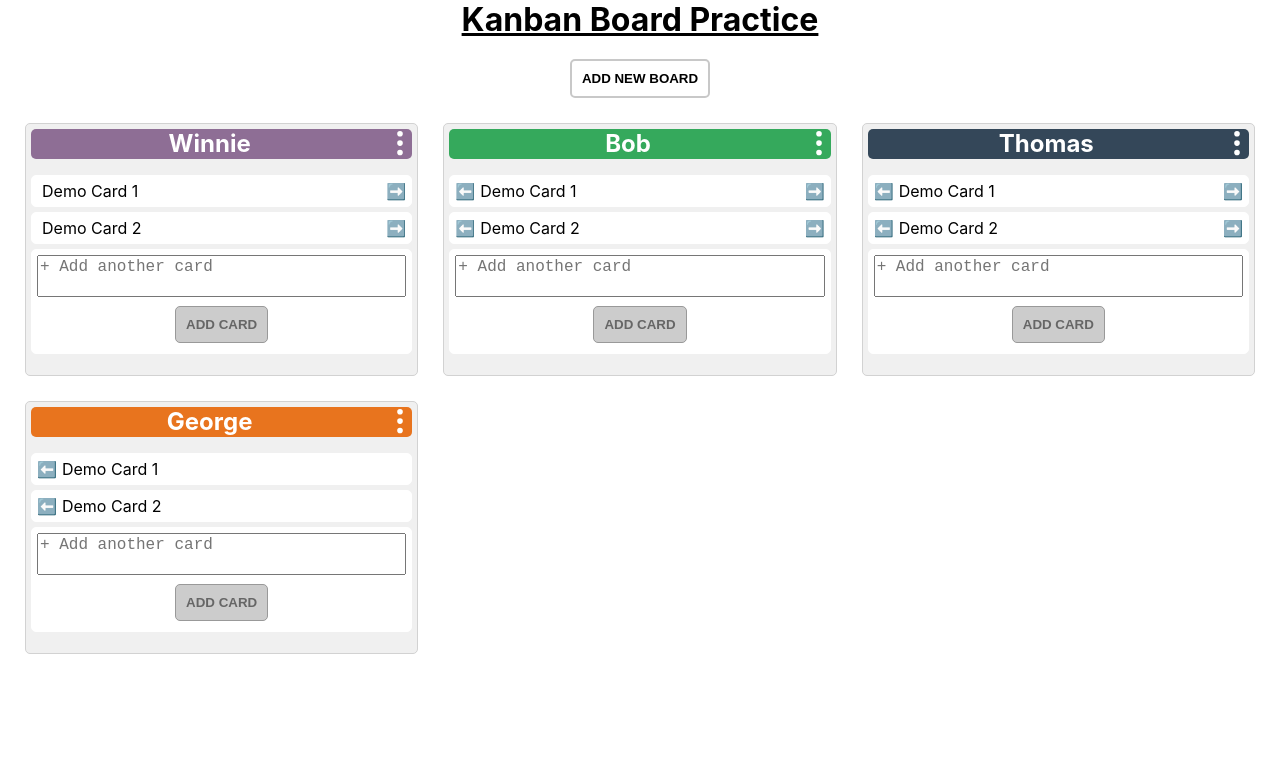
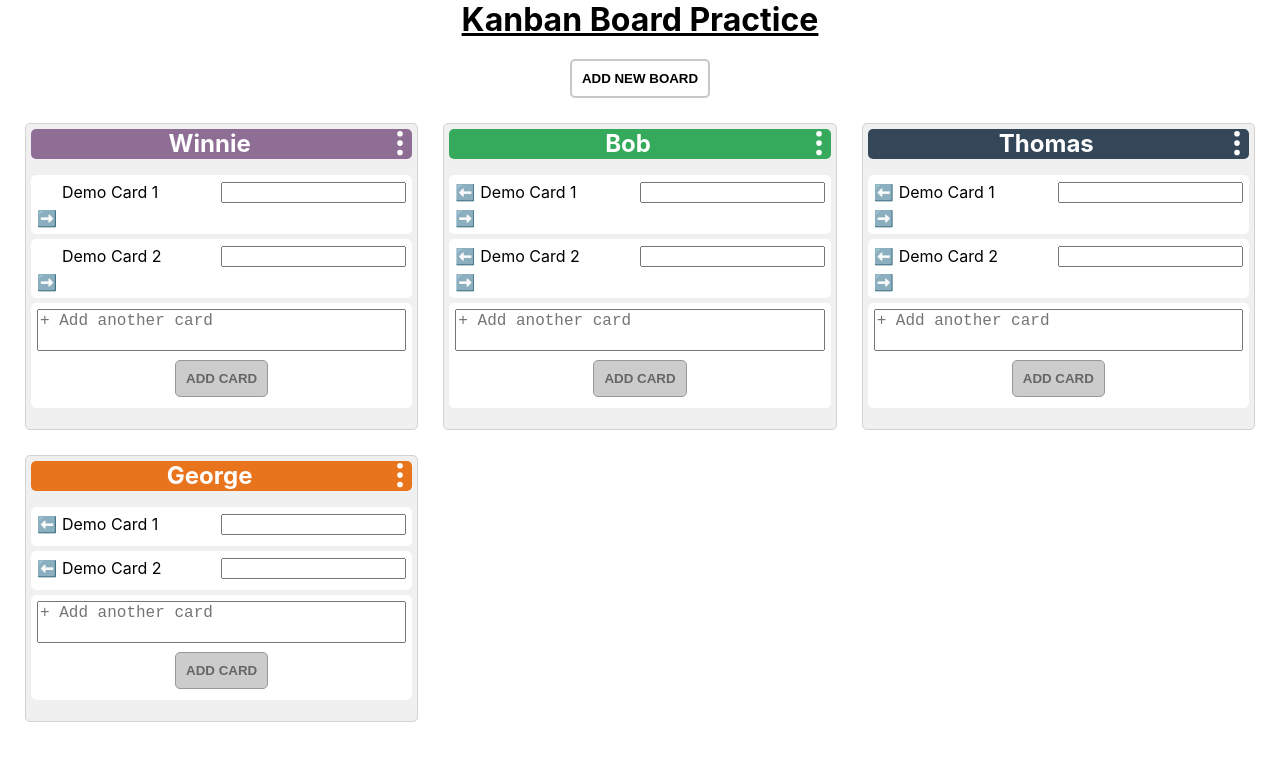
Before and after one commit to rashidarmand/kanban-demo, a React (Create React App) app: page / in a window 1280 px wide. Shown: the top 760 px of the page. Built offline with nearby package versions, Linux system fonts and the light colour scheme.

Commit message:
more notes

```diff
--- a/src/components/Board.js
+++ b/src/components/Board.js
@@ -22,7 +22,7 @@ export default class Board extends Component {
   }
 
   render() {
-    const { name, color, cards, firstBoard, lastBoard, changeBoard, editBoard, deleteBoard } = this.props;
+    const { name, color, cards, firstBoard, lastBoard, editCard, deleteCard, changeBoard, editBoard, deleteBoard } = this.props;
     const { newCardText, id } = this.state;
 
     return (
@@ -38,6 +38,8 @@ export default class Board extends Component {
           <CardList
             cards={ cards }
             id={ id }
+            editCard={ editCard }
+            deleteCard={ deleteCard }
             changeBoard={ changeBoard }
             firstBoard={ firstBoard }
             lastBoard={ lastBoard }
--- a/src/components/CardList.js
+++ b/src/components/CardList.js
@@ -1,13 +1,47 @@
 import React, { Fragment } from 'react';
 // import Tooltip from './Tooltip';
 
-const Card = ({ text }) => {
-  return (
-    <div>{ text }</div>
-  );
+class Card extends React.Component {
+  state = {
+    newCardText: '',
+    showEdit: false
+  }
+
+  showEditInput = () => this.setState({ newCardText: !this.state.newCardText });
+
+  handleChange = ({ target: { name, value } }) => this.setState({ [name]: value });
+
+  handleSubmit = (e) => {
+    e.preventDefault();
+    console.log('success')
+  }
+  render() {
+    const { text } = this.props;
+    const { newCardText } = this.state;
+
+    return (
+      <Fragment>
+        <div onClick={ this.showEditInput } >{ text }</div>
+        <form onSubmit={ this.handleSubmit } >
+          <input
+            type='text'
+            name='newCardText'
+            value={ newCardText }
+            onChange={ this.handleChange }
+            />
+        </form>
+      </Fragment>
+    );
+  }
 }
 
-const CardList = ({ cards, id, changeBoard, firstBoard, lastBoard }) => (
+/*
+  @TODO:
+    - On card click show edit button on left and delete button on right
+    - Call editCard & deleteCard functions when their respective buttons are clicked
+*/
+
+const CardList = ({ cards, id, editCard, deleteCard, changeBoard, firstBoard, lastBoard }) => (
   <Fragment>
     {cards.map(card => (
       <li className='cardLi' key={ card.id }>
```
